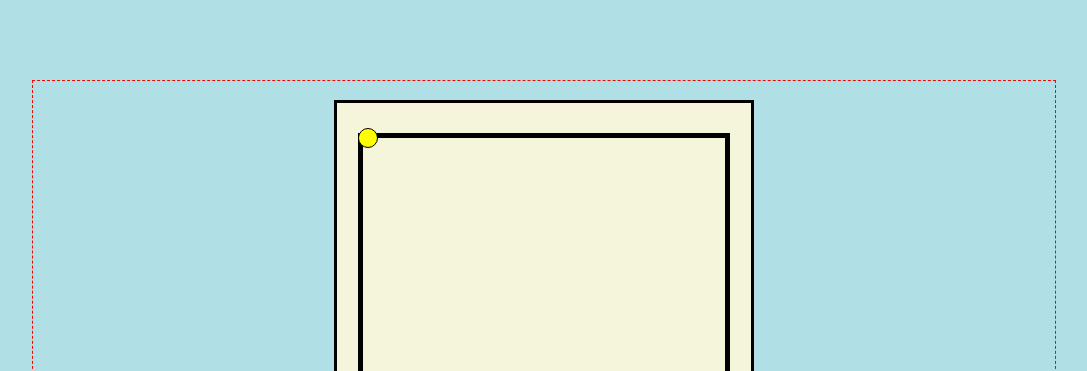
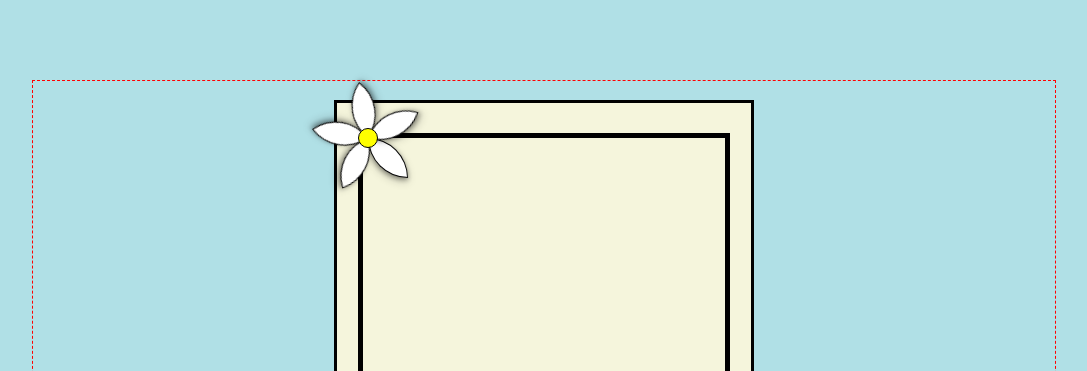
Before and after one commit to jameswang000/Birthday-Card, a plain HTML site: page index.html in a window 1280 px wide. Shown: the top 371 px of the page, without its empty margins (96-1183 px from the left). Drawn offline with Linux system fonts and the light colour scheme.

Commit message:
Flower blooming works irregardless of card, exist bug where flipping page does not make flowers disappear

```diff
--- a/main.js
+++ b/main.js
@@ -104,6 +104,7 @@ document.addEventListener("DOMContentLoaded", () => {
         paper1.addEventListener("transitionend", () => {
             if(turningForwards) {
                 paper1.style.zIndex = 1;
+
             }
         })
         prevButton.disabled = true;
--- a/stylesheet.css
+++ b/stylesheet.css
@@ -215,7 +215,7 @@ i {
 
 .petal {
     position : absolute;
-    width: 50%;
+    width: 80%;
     height: 80%;
     background-color: white;
     border : 1px solid black;
@@ -223,25 +223,67 @@ i {
     transform-origin: top left;
     left : calc(50%);
     top : calc(50%);
+    box-shadow: 0 2px 5px rgba(0, 0, 0, 0.4),
+                0 4px 10px rgba(0, 0, 0, 0.2);
+
+    animation: 5s ease-in-out 1;
+    animation-direction: normal;
+    animation-fill-mode: forwards;
+    animation-name: bloom;
+}
+
+@keyframes bloom {
+    from {
+        transform: rotateZ(var(--initial-rotation)) rotate3d(1, -1, 0, 80deg);
+        animation-timing-function: ease-in;
+    }
+
+    50% {
+        transform: rotateZ(var(--initial-rotation)) rotate3d(1, -1, 0, 40deg);
+        animation-timing-function: linear;
+    }
+
+    to {
+        transform: rotateZ(var(--initial-rotation)) rotate3d(1, -1, 0, 1deg);
+        animation-timing-function: ease-out;
+    }
 }
 
 .petal:nth-child(1) {
-    transform: rotate(0deg) rotateY(90deg);
-}
-.petal:nth-child(2) {
-    transform: rotate(72deg) rotateY(90deg);
-}
-.petal:nth-child(3) {
-    transform: rotate(144deg) rotateY(90deg);
-}
-.petal:nth-child(4) {
-    transform: rotate(216deg) rotateY(90deg);
-}
-.petal:nth-child(5) {
-    transform: rotate(288deg) rotateY(90deg);
+    --initial-rotation: 0deg;
+    --x: 0;
+    --y: 1;
+    transform: rotateZ(0deg);
+
 }
 
+.petal:nth-child(2) {
+    --initial-rotation: 72deg;
+    --x: -0.309;
+    --y: 0.951;
+    transform: rotateZ(72deg);
+}
 
+.petal:nth-child(3) {
+    --initial-rotation: 144deg;
+    --x: -0.809;
+    --y: 0.587;
+    transform: rotateZ(144deg);
+}
+
+.petal:nth-child(4) {
+    --initial-rotation: 216deg;
+    --x: -0.809;
+    --y: -0.587;
+    transform: rotateZ(216deg);
+}
+
+.petal:nth-child(5) {
+    --initial-rotation: 288deg;
+    --x: -0.309;
+    --y: -0.951;
+    transform: rotateZ(288deg);
+}
 
 .center {
     position: absolute;
@@ -253,4 +295,5 @@ i {
     border-radius: 50%;
     transform: translate(-50%, -50%);
     border : 1px solid black;
+    opacity: 1;
 }
```
